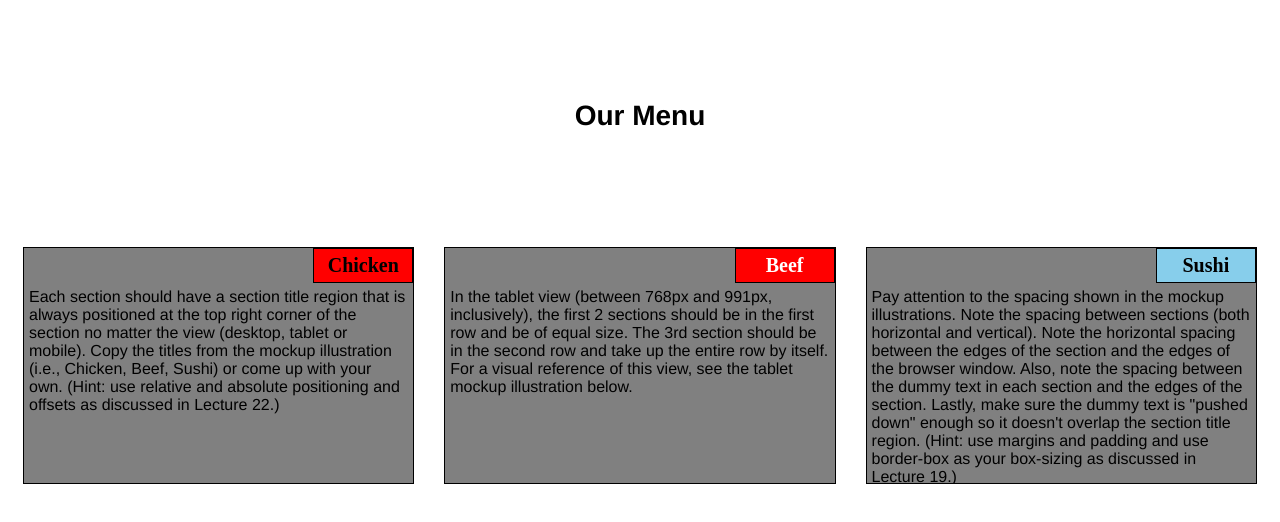
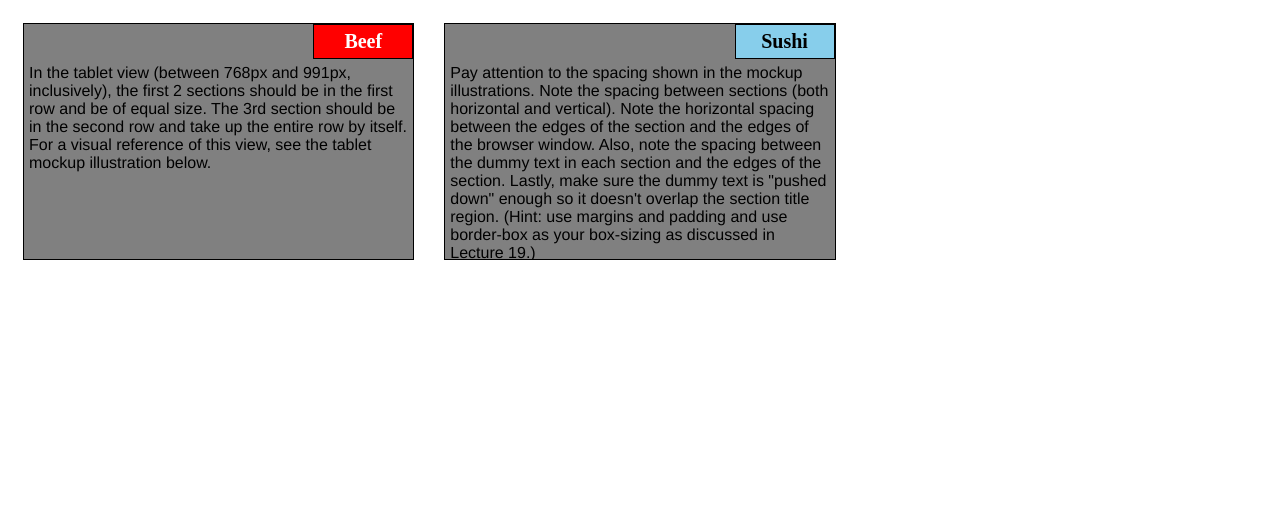
Before and after one commit to mahdi-mim/Coursera-HTML-CSS-Javascript-for-Web-Developers-by-Johns-Hopkins-University-, a plain HTML site: page module2-solution/index.html in a window 1280 px wide. Drawn offline with Linux system fonts and the light colour scheme.

Commit message:
Update index.html

```diff
--- a/module2-solution/index.html
+++ b/module2-solution/index.html
@@ -134,18 +134,6 @@
 </style>
 
 <body>
-    <h1>Our Menu</h1>
-    <section class="column-lg-4 colmn-md-6 colmn-sm-12">
-        <div>
-            <p class="sub1">Chicken</p>
-            <p class="content">
-                Each section should have a section title region that is always positioned at the top right corner of the
-                section no matter the view (desktop, tablet or mobile). Copy the titles from the mockup illustration
-                (i.e., Chicken, Beef, Sushi) or come up with your own. (Hint: use relative and absolute positioning and
-                offsets as discussed in Lecture 22.)
-            </p>
-        </div>
-    </section>
     <section class="column-lg-4 colmn-md-6 colmn-sm-12">
         <div>
             <p class="sub2">Beef</p>
```
